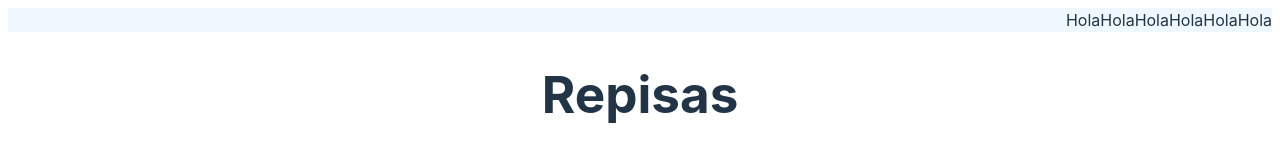
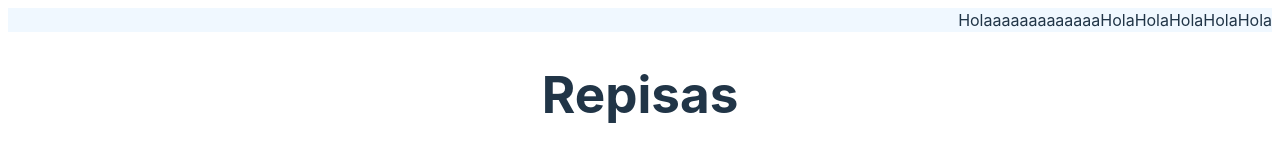
Before and after one commit to duvan29/UBIVI, a React (Vite) app: page / in a window 1280 px wide. Shown: the top 160 px of the page. Built offline with nearby package versions, Linux system fonts and the light colour scheme.

Commit message:
Nav cambiado

```diff
--- a/src/components/Nav/Nav.jsx
+++ b/src/components/Nav/Nav.jsx
@@ -7,7 +7,7 @@ import style from './Nav.module.css'
    return (
       <>
          <nav className={style.nav}>
-            <div>Hola</div>
+            <div>Holaaaaaaaaaaaaa</div>
             <div>Hola</div>
             <div>Hola</div>
             <div>Hola</div>
```
